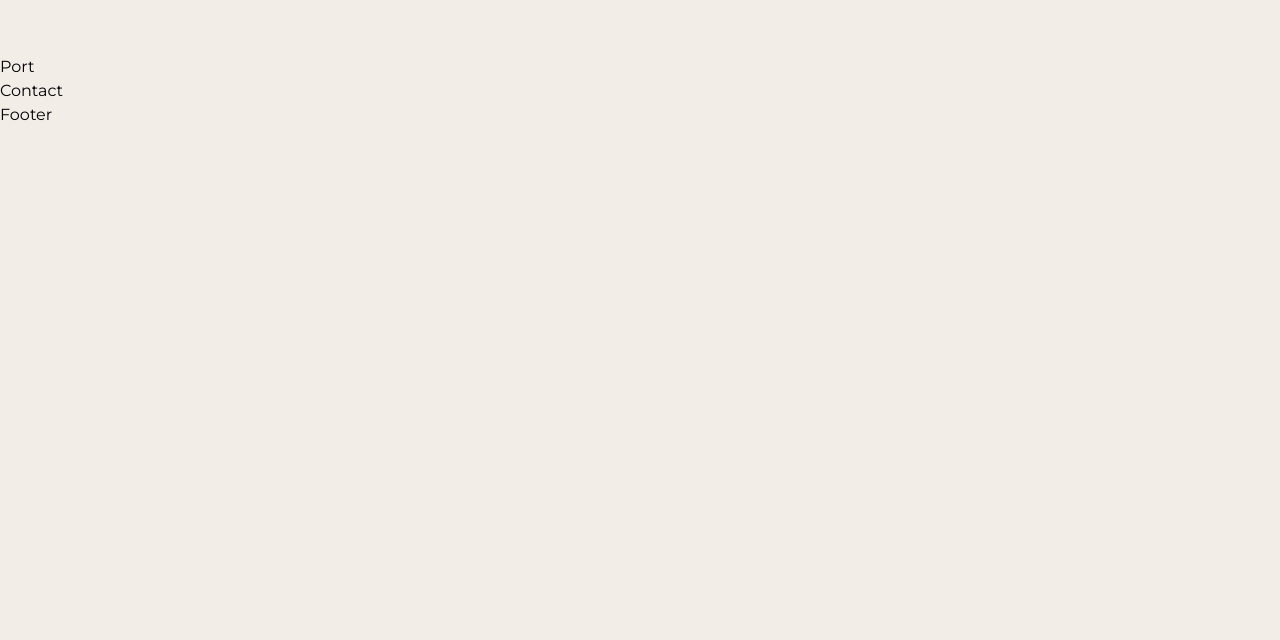
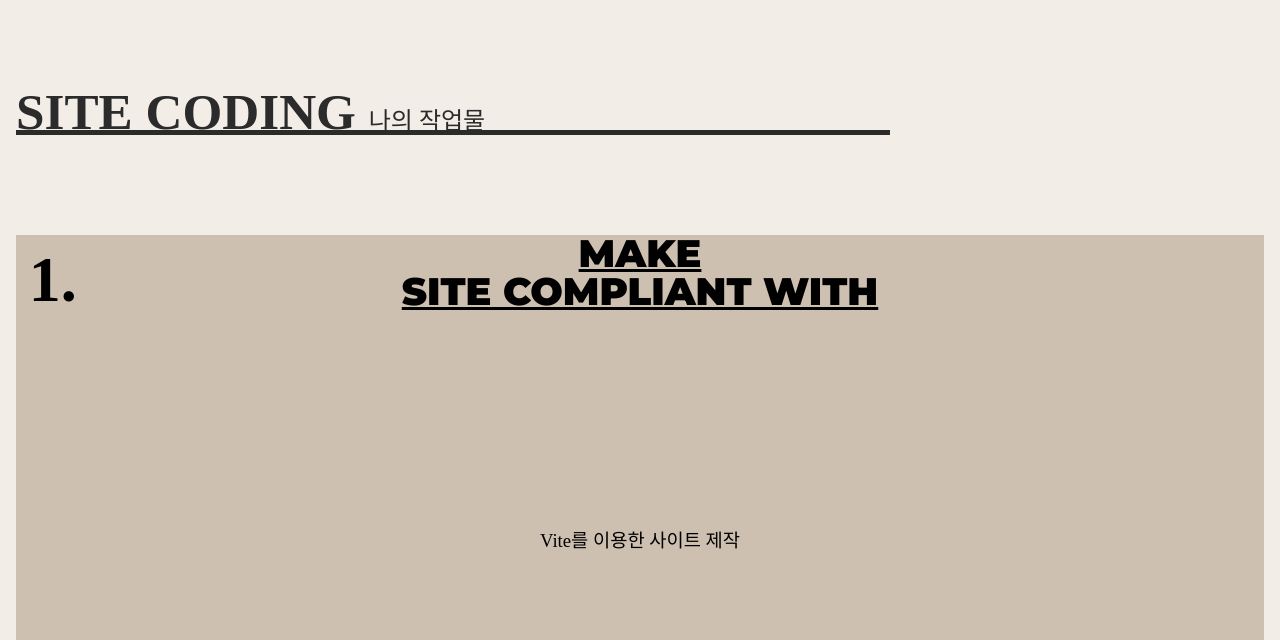
Before and after one commit to Dongjewerly/port2023-react, a React (Create React App) app: page / in a window 1280 px wide. Shown: the part 2157-2797 px from the top of the page. Before the commit the page ends 2284 px from the top, so only its background shows below. Built offline with nearby package versions, Linux system fonts and the light colour scheme; a small style sheet from the web is missing; the HTML template or start-up script is replaced by a standard one; a web font is replaced by a local one.

Commit message:
사이트영역완료

```diff
--- a/src/assets/scss/section/_site.scss
+++ b/src/assets/scss/section/_site.scss
@@ -0,0 +1,154 @@
+.site_inner {
+    padding: 16px;
+
+    .site_title {
+        position: sticky;
+        top: 70px;
+        left: 0;
+        width: 70%;
+        height: 5vw;
+        font-size: 4vw;
+        font-weight: 900;
+        line-height: 1.6;
+        font-family: var(--mainKor-font);
+        text-transform: uppercase;
+        color: var(--black100);
+        border-bottom: 0.4vw solid var(--black100);
+        margin-bottom: 100px;
+
+        @media (max-width:800px) {
+            width: 100%;
+            margin-bottom: 10vw;
+            font-size: 30px;
+            height: auto;
+            top: 68px;
+            z-index: 1000;
+            background-color: var(--mainBg-color);
+        }
+    }
+
+    em {
+        font-size: 1.5rem;
+        font-weight: 400;
+        line-height: 2;
+    }
+
+    .site_wrap {
+
+        .site_item {
+            height: 70vh;
+            @include flex-between;
+            position: sticky;
+            left: 0;
+            flex-direction: column;
+            background-color: #fff;
+
+
+            &.s1 {
+                background-color: var(--subBg100);
+                top: 180px;
+                @media (max-width:800px) {
+                    top: 140px;
+                }
+            }
+            &.s2 {
+                background-color: var(--subBg200);
+                top: 200px;
+                @media (max-width:800px) {
+                    top: 160px;
+                }
+            }
+            &.s3 {
+                background-color: var(--subBg300);
+                top: 220px;
+                @media (max-width:800px) {
+                    top: 180px;
+                }
+            }
+            &.s4 {
+                background-color: var(--subBg400);
+                top: 240px;
+                @media (max-width:800px) {
+                    top: 200px;
+                }
+            }
+
+            .num {
+                font-size: 5vw;
+                line-height: 1;
+                font-weight: 900;
+                font-family: var(--mainNum-font);
+                position: absolute;
+                left: 1vw;
+                top: 1vw;
+                @media (max-width:800px) {
+                    font-size: 80px;
+                    left: 20px;
+                    top: 20px;
+                }
+            }
+            .text {
+                text-align: center;
+                margin-bottom: 1rem;
+
+                >div {
+                    font-size: 3vw;
+                    line-height: 1;
+                    font-weight: 900;
+                    text-transform: uppercase;
+                    text-decoration: underline;
+                    font-family: var(--mainEng-font);
+
+                    @media (max-width:800px) {
+                        font-size: 26px;
+                    }
+                }
+            }
+            .title {
+                font-family: var(--mainKor-font);
+                margin-bottom: 1rem;
+            }
+
+            .btn {
+                a {
+                    text-decoration: underline;
+                    text-transform: uppercase;
+                    color: var(--black200);
+                    font-size: 1rem;
+                    transition: all 0.3s;
+
+                    &:hover {
+                        color: var(--black)
+                    }
+                }
+            }
+
+            .info {
+                position: absolute;
+                left: 0;
+                bottom: 3%;
+                width: 98%;
+                margin-left: 1%;
+                border-top: 1px solid var(--black);
+                border-bottom: 1px solid var(--black);
+                display: flex;
+                justify-content: space-between;
+                @media (max-width:800px) {
+                    flex-direction: column;
+                    width: 90%;
+                    margin-left: 5%;
+                    padding: 5px 0;
+                }
+
+                span {
+                    font-family: var(--mainKor-font);
+                    font-size: 12px;
+                    padding: 3px 0;
+                    text-transform: uppercase;
+                }
+            }
+
+        }
+
+    }
+}
--- a/src/components/Site.jsx
+++ b/src/components/Site.jsx
@@ -1,11 +1,83 @@
-import React from 'react'
+import React from "react"
+
+const siteText = [
+  {
+    text:["Make","site compliant with","webstandard"],
+    title:"Vite를 이용한 사이트 제작",
+    code:"https://port2023vite.netlify.app",
+    view:"https://port2023vite.netlify.app",
+    info:[
+      "site coding",
+      "production period : two days",
+      "use stack : vue.js, html5/css3, CSS Variable, Vite"
+    ],
+  },
+  {
+    text:["Make","site compliant with","react.js"],
+    title:"eact를 이용한 사이트 제작",
+    code:"https://port2023vite.netlify.app",
+    view:"https://port2023vite.netlify.app",
+    info:[
+      "site coding",
+      "production period : two days",
+      "use stack : React.js,  html5/css3, CSS Variable, React"
+    ],
+  },
+  {
+    text:["Make","site compliant with","vue.js"],
+    title:"Vue를 이용한 사이트 제작",
+    code:"https://port2023vite.netlify.app",
+    view:"https://port2023vite.netlify.app",
+    info:[
+      "site coding",
+      "production period : two days",
+      "use stack : Vue.js, html5/css3, CSS Variable, Vue"
+    ],
+  },
+  {
+    text:["Make","site compliant with","next.js"],
+    title:"NEXT를 이용한 사이트 제작",
+    code:"https://port2023vite.netlify.app",
+    view:"https://port2023vite.netlify.app",
+    info:[
+      "site coding",
+      "production period : two days",
+      "use stack : NEXT.js, html5/css3, CSS Variable"
+    ],
+  },
+
+]
 
 const Site = () => {
   return (
-    <div>
-      Site
-    </div>
-  )
-}
+    <section id="site">
+            <div className="site_inner">
+                <h2 className="site_title">Site Coding <em>나의 작업물</em></h2>
+                <div className="site_wrap">
+                    {siteText.map((site,key)=>(
+                      <article className={`site_item s${key+1}`} key={key}>
+                        <span className="num">{key+1}.</span>
+                        <div className="text">
+                            <div>{site.text[0]}</div>
+                            <div>{site.text[1]}</div>
+                            <div>{site.text[3]}</div>
+                        </div>
+                        <h3 className="title">{site.title}</h3>
+                        <div className="btn">
+                            <a href={site.code}>Code</a>
+                            <a href={site.view}>View</a>
+                        </div>
+                        <div className="info">
+                            <span>{site.info[0]}</span>
+                            <span>{site.info[1]}</span>
+                            <span>{site.info[2]}</span>
+                        </div>
+                      </article>
+                    ))}
+                </div>
+            </div>
+        </section>
+  );
+};
 
-export default Site
+export default Site;
--- a/src/views/HomeView.jsx
+++ b/src/views/HomeView.jsx
@@ -3,6 +3,7 @@
 import Skip from '../components/Skip';
 import Intro from '../components/Intro';
 import Skill from '../components/Skill';
+import Site from '../components/Site';
 import Port from '../components/Port';
 import Contact from '../components/Contact';
 import Footer from '../components/Footer';
@@ -18,6 +19,7 @@
         <Main>
             <Intro />
             <Skill />
+            <Site />
             <Port />
             <Contact />
         </Main>
```
